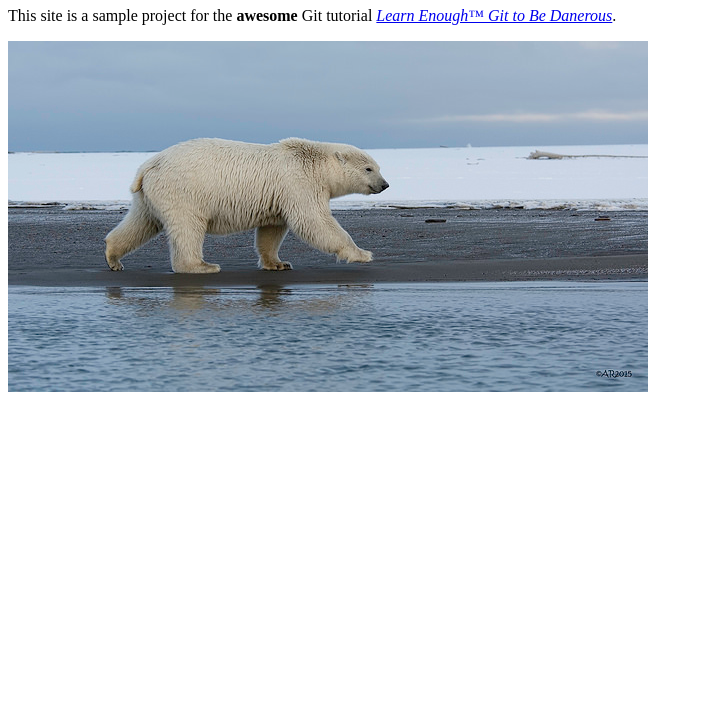
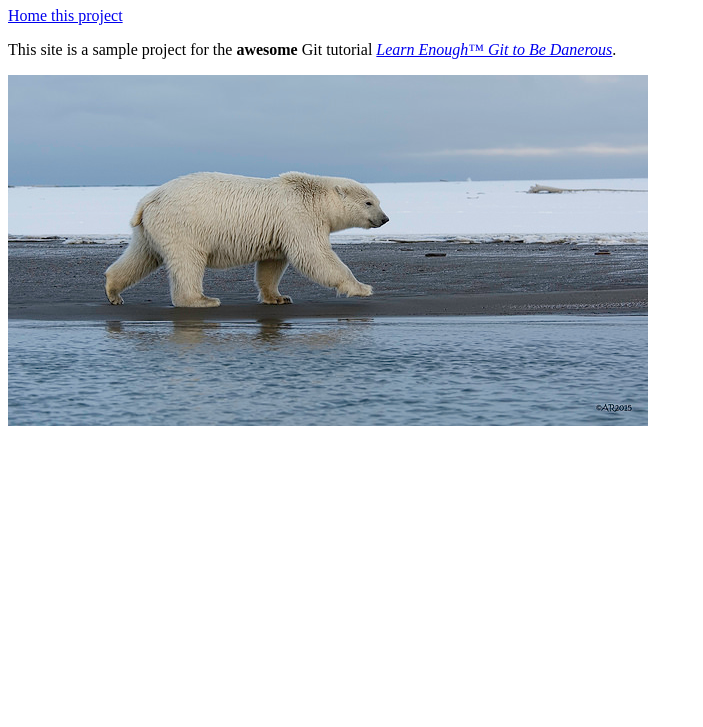
Before and after one commit to shaunmabbs/website, a plain HTML site: page about.html in a window 1280 px wide. Shown: the part 73-800 px from the top of the page, without its empty margins (0-703 px from the left). Drawn offline with Linux system fonts and the light colour scheme.

Commit message:
Add home link on about page.

```diff
--- a/about.html
+++ b/about.html
@@ -6,6 +6,7 @@
   </head>
   <body>
     <h1>About Us</h1>
+    <a href="index.html">Home this project</a>
     <p>
       This site is a sample project for the <strong>awesome</strong> Git tutorial
       <a href="https://www.learnenough.com/git-tutorial"><em>Learn Enough™ Git to Be Danerous</em></a>.
```
